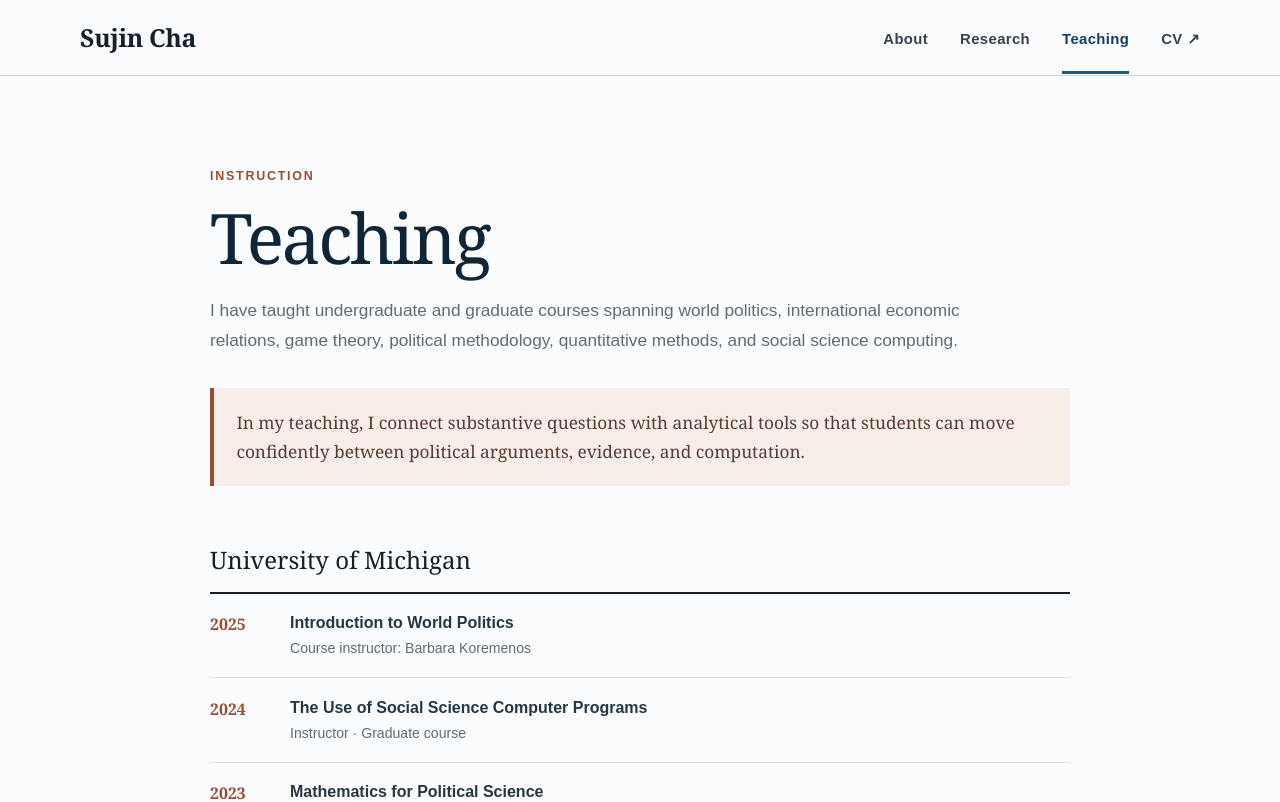
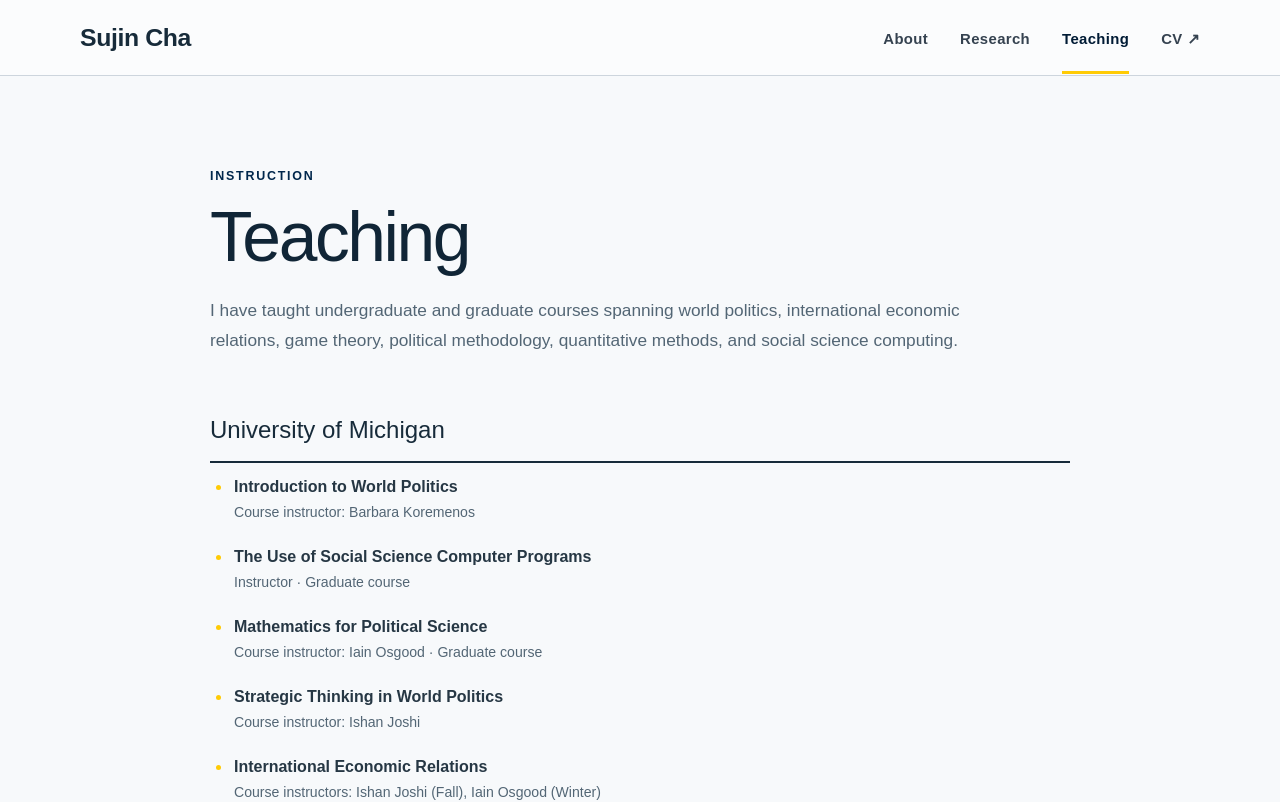
Before and after one commit to erin0506/erin0506.github.io, a Next.js app: page /teaching in a window 1280 px wide. Shown: the top 802 px of the page. Built offline with nearby package versions, Linux system fonts and the light colour scheme.

Commit message:
Update website content and styling

```diff
--- a/app/globals.css
+++ b/app/globals.css
@@ -1,21 +1,22 @@
 @import "tailwindcss";
 
 :root {
-  --background: #fbfcfd;
+  --background: #f7f9fb;
   --surface: #ffffff;
-  --foreground: #15202b;
-  --muted: #5e6b78;
-  --quiet: #788591;
-  --line: #dce3e9;
-  --line-strong: #c6d0d9;
-  --accent: #1d5b8f;
-  --accent-dark: #123f66;
-  --accent-soft: #eaf3fa;
-  --warm: #9a4d35;
-  --warm-soft: #f8eee9;
-  --focus: #f2a900;
+  --foreground: #172b3a;
+  --muted: #536675;
+  --quiet: #70818e;
+  --line: #d8e0e6;
+  --line-strong: #bdc9d2;
+  --accent: #00274c;
+  --accent-dark: #001b35;
+  --accent-soft: #edf3f7;
+  --maize: #ffcb05;
+  --maize-soft: #fff8d6;
+  --focus: #ffcb05;
   --radius: 0.35rem;
-  --shadow: 0 18px 45px rgba(31, 55, 75, 0.09);
+  --shadow: 0 18px 45px rgba(0, 39, 76, 0.1);
+  --font-family: Arial, Helvetica, sans-serif;
 }
 
 * {
@@ -30,7 +31,7 @@ body {
   margin: 0;
   background: var(--background);
   color: var(--foreground);
-  font-family: Arial, Helvetica, sans-serif;
+  font-family: var(--font-family);
   font-size: 1rem;
   line-height: 1.68;
   text-rendering: optimizeLegibility;
@@ -91,7 +92,6 @@ summary:focus-visible {
 
 .site-name {
   color: var(--foreground);
-  font-family: Georgia, "Times New Roman", serif;
   font-size: 1.55rem;
   font-weight: 700;
   letter-spacing: -0.015em;
@@ -123,7 +123,7 @@ summary:focus-visible {
   right: 0;
   bottom: -1px;
   height: 3px;
-  background: var(--accent);
+  background: var(--maize);
   content: "";
   opacity: 0;
   transform: scaleX(0.35);
@@ -236,17 +236,11 @@ summary:focus-visible {
 
 .eyebrow {
   margin: 0 0 0.9rem;
-  color: var(--warm);
+  color: var(--accent);
   font-size: 0.78rem;
   font-weight: 800;
   letter-spacing: 0.14em;
   text-transform: uppercase;
-}
-
-.page-title,
-.home-title,
-.section-heading {
-  font-family: Georgia, "Times New Roman", serif;
 }
 
 .home-title {
@@ -259,23 +253,23 @@ summary:focus-visible {
 }
 
 .job-market-note {
-  display: inline-flex;
-  align-items: center;
-  gap: 0.5rem;
-  margin: 1.45rem 0 0;
-  border-left: 3px solid var(--warm);
-  background: var(--warm-soft);
-  color: #713c2b;
-  padding: 0.48rem 0.75rem;
-  font-size: 0.88rem;
+  display: inline-block;
+  margin: 0.08rem 0.12rem;
+  border: 1px solid #e4b400;
+  border-left: 3px solid var(--maize);
+  background: var(--maize-soft);
+  color: var(--accent);
+  padding: 0.16rem 0.48rem;
+  font-size: 0.92rem;
   font-weight: 800;
+  line-height: 1.35;
+  vertical-align: 0.04em;
 }
 
 .lead {
   max-width: 43rem;
   margin: 2.1rem 0 0;
   color: #2e3d49;
-  font-family: Georgia, "Times New Roman", serif;
   font-size: clamp(1.25rem, 2.3vw, 1.55rem);
   line-height: 1.52;
 }
@@ -292,23 +286,6 @@ summary:focus-visible {
 
 .body-copy strong {
   color: var(--foreground);
-}
-
-.home-callout {
-  margin-top: 2.2rem;
-  padding: 1.25rem 1.35rem;
-  border: 1px solid var(--line);
-  border-left: 4px solid var(--accent);
-  background: var(--surface);
-}
-
-.home-callout p {
-  margin: 0;
-  color: var(--muted);
-}
-
-.home-callout a {
-  font-weight: 800;
 }
 
 .content-page {
@@ -352,6 +329,25 @@ summary:focus-visible {
   letter-spacing: -0.02em;
 }
 
+.dissertation-entry {
+  padding-left: 1.25rem;
+  border-left: 3px solid var(--maize);
+}
+
+.dissertation-title {
+  margin: 0;
+  color: var(--accent);
+  font-size: 1.2rem;
+  font-weight: 800;
+  line-height: 1.45;
+}
+
+.dissertation-summary {
+  margin: 0.8rem 0 0;
+  color: var(--muted);
+  line-height: 1.75;
+}
+
 .section-count {
   color: var(--quiet);
   font-size: 0.78rem;
@@ -377,15 +373,13 @@ summary:focus-visible {
 }
 
 .publication-year {
-  color: var(--warm);
-  font-family: Georgia, "Times New Roman", serif;
+  color: var(--accent);
   font-size: 1.02rem;
   font-weight: 700;
 }
 
 .publication-title {
   margin: 0;
-  font-family: Georgia, "Times New Roman", serif;
   font-size: 1.18rem;
   font-weight: 700;
   line-height: 1.45;
@@ -420,7 +414,6 @@ summary:focus-visible {
   color: var(--accent-dark);
   padding: 0.14rem 0.45rem;
   border-radius: 999px;
-  font-family: Arial, Helvetica, sans-serif;
   font-size: 0.68rem;
   font-weight: 800;
   letter-spacing: 0.045em;
@@ -436,7 +429,6 @@ summary:focus-visible {
 .project-title {
   margin: 0;
   color: #22333f;
-  font-family: Georgia, "Times New Roman", serif;
   font-size: 1.09rem;
   font-weight: 700;
   line-height: 1.48;
@@ -448,16 +440,6 @@ summary:focus-visible {
   font-size: 0.9rem;
 }
 
-.teaching-statement {
-  margin: 2rem 0 0;
-  padding: 1.25rem 1.4rem;
-  border-left: 4px solid var(--warm);
-  background: var(--warm-soft);
-  color: #583b31;
-  font-family: Georgia, "Times New Roman", serif;
-  font-size: 1.08rem;
-}
-
 .institution-block {
   margin-top: 3.4rem;
 }
@@ -466,22 +448,20 @@ summary:focus-visible {
   margin: 0;
   padding-bottom: 0.7rem;
   border-bottom: 2px solid var(--foreground);
-  font-family: Georgia, "Times New Roman", serif;
   font-size: 1.5rem;
 }
 
-.course-item {
-  display: grid;
-  grid-template-columns: 4rem minmax(0, 1fr);
-  gap: 1rem;
-  padding: 1.1rem 0;
-  border-bottom: 1px solid var(--line);
+.course-list {
+  padding-left: 1.35rem;
+  list-style: disc;
 }
 
-.course-year {
-  color: var(--warm);
-  font-family: Georgia, "Times New Roman", serif;
-  font-weight: 700;
+.course-list li::marker {
+  color: var(--maize);
+}
+
+.course-item {
+  padding: 0.65rem 0 0.65rem 0.15rem;
 }
 
 .course-title {
@@ -597,8 +577,7 @@ summary:focus-visible {
     font-size: clamp(2.65rem, 15vw, 3.8rem);
   }
 
-  .publication-item,
-  .course-item {
+  .publication-item {
     grid-template-columns: 1fr;
     gap: 0.2rem;
   }
--- a/app/layout.tsx
+++ b/app/layout.tsx
@@ -11,6 +11,9 @@ export const metadata: Metadata = {
     "Sujin Cha is a Ph.D. candidate in Political Science at the University of Michigan studying international and comparative political economy.",
   authors: [{ name: "Sujin Cha", url: "https://sujincha.com" }],
   creator: "Sujin Cha",
+  other: {
+    linkedin: "https://www.linkedin.com/in/sujin-cha-290460424",
+  },
   openGraph: {
     type: "website",
     locale: "en_US",
@@ -33,6 +36,7 @@ const personSchema = {
   url: "https://sujincha.com",
   image: "https://sujincha.com/assets/sujin-cha-headshot.jpg",
   email: "mailto:sujincha@umich.edu",
+  sameAs: ["https://www.linkedin.com/in/sujin-cha-290460424"],
   jobTitle: "Ph.D. Candidate in Political Science",
   affiliation: {
     "@type": "CollegeOrUniversity",
--- a/app/research/page.tsx
+++ b/app/research/page.tsx
@@ -109,6 +109,38 @@ export default function ResearchPage() {
             domestic employment, and government-business relations.
           </p>
 
+          <section className="content-section" aria-labelledby="dissertation-heading">
+            <div className="section-heading-row">
+              <h2 className="section-heading" id="dissertation-heading">
+                Dissertation
+              </h2>
+            </div>
+            <article className="dissertation-entry">
+              <h3 className="dissertation-title">
+                Beyond Nationality: Domestic Embeddedness and Industrial Subsidies
+              </h3>
+              <p className="dissertation-summary">
+                Governments routinely subsidize foreign firms, even as industrial policy
+                is justified in terms of national economic development. I argue that
+                subsidy support depends not simply on firm nationality but on domestic
+                embeddedness—the extent to which firms generate visible domestic economic
+                benefits. Using firm-level data on U.S. subsidies from 2000–2023, I show
+                that foreign firms receive fewer and substantially smaller subsidies, but
+                this disadvantage narrows among labor-intensive firms. Foreign supplier
+                dependence, by contrast, does not reduce government support. Two
+                preregistered survey experiments show that citizens similarly prioritize
+                domestic economic contributions: foreign workforces and suppliers
+                substantially reduce support regardless of firm nationality, while the
+                effect of nationality is smaller and less consistent. Together, the
+                findings show that governments and citizens both look beyond nationality,
+                particularly to domestic employment, although they weigh supply chains
+                differently. Industrial policy therefore navigates economic
+                interdependence by defining which activities of globally integrated firms
+                count as sufficiently domestic to warrant public support.
+              </p>
+            </article>
+          </section>
+
           <section className="content-section" aria-labelledby="publications-heading">
             <div className="section-heading-row">
               <h2 className="section-heading" id="publications-heading">
--- a/app/teaching/page.tsx
+++ b/app/teaching/page.tsx
@@ -14,32 +14,26 @@ const institutions = [
     name: "University of Michigan",
     courses: [
       {
-        year: "2025",
         title: "Introduction to World Politics",
         meta: "Course instructor: Barbara Koremenos",
       },
       {
-        year: "2024",
         title: "The Use of Social Science Computer Programs",
         meta: "Instructor · Graduate course",
       },
       {
-        year: "2023",
         title: "Mathematics for Political Science",
         meta: "Course instructor: Iain Osgood · Graduate course",
       },
       {
-        year: "2023",
         title: "Strategic Thinking in World Politics",
         meta: "Course instructor: Ishan Joshi",
       },
       {
-        year: "2022",
         title: "International Economic Relations",
         meta: "Course instructors: Ishan Joshi (Fall), Iain Osgood (Winter)",
       },
       {
-        year: "2021",
         title: "Game Theory and Formal Models",
         meta: "Course instructor: Iain Osgood",
       },
@@ -49,12 +43,10 @@ const institutions = [
     name: "ICPSR Summer Program",
     courses: [
       {
-        year: "2023",
         title: "Bayesian Modeling for the Social Sciences I",
         meta: "Course instructor: Justin Esarey",
       },
       {
-        year: "2022",
         title: "Advanced Time Series Analysis",
         meta: "Course instructors: Paul Kellstedt and Matthew Lebo",
       },
@@ -64,7 +56,6 @@ const institutions = [
     name: "Korea University",
     courses: [
       {
-        year: "2019",
         title: "Political Methodology",
         meta: "Course instructor: Sung Eun Kim",
       },
@@ -85,11 +76,6 @@ export default function TeachingPage() {
             international economic relations, game theory, political methodology,
             quantitative methods, and social science computing.
           </p>
-          <blockquote className="teaching-statement">
-            In my teaching, I connect substantive questions with analytical tools so
-            that students can move confidently between political arguments, evidence,
-            and computation.
-          </blockquote>
 
           {institutions.map((institution) => {
             const headingId = `${institution.name.replaceAll(" ", "-").toLowerCase()}-heading`;
@@ -104,8 +90,7 @@ export default function TeachingPage() {
                 </h2>
                 <ul className="course-list">
                   {institution.courses.map((course) => (
-                    <li className="course-item" key={`${course.year}-${course.title}`}>
-                      <div className="course-year">{course.year}</div>
+                    <li className="course-item" key={course.title}>
                       <div>
                         <h3 className="course-title">{course.title}</h3>
                         <p className="course-meta">{course.meta}</p>
```
Also changed, not shown: app/page.tsx (+42 -36 lines).
